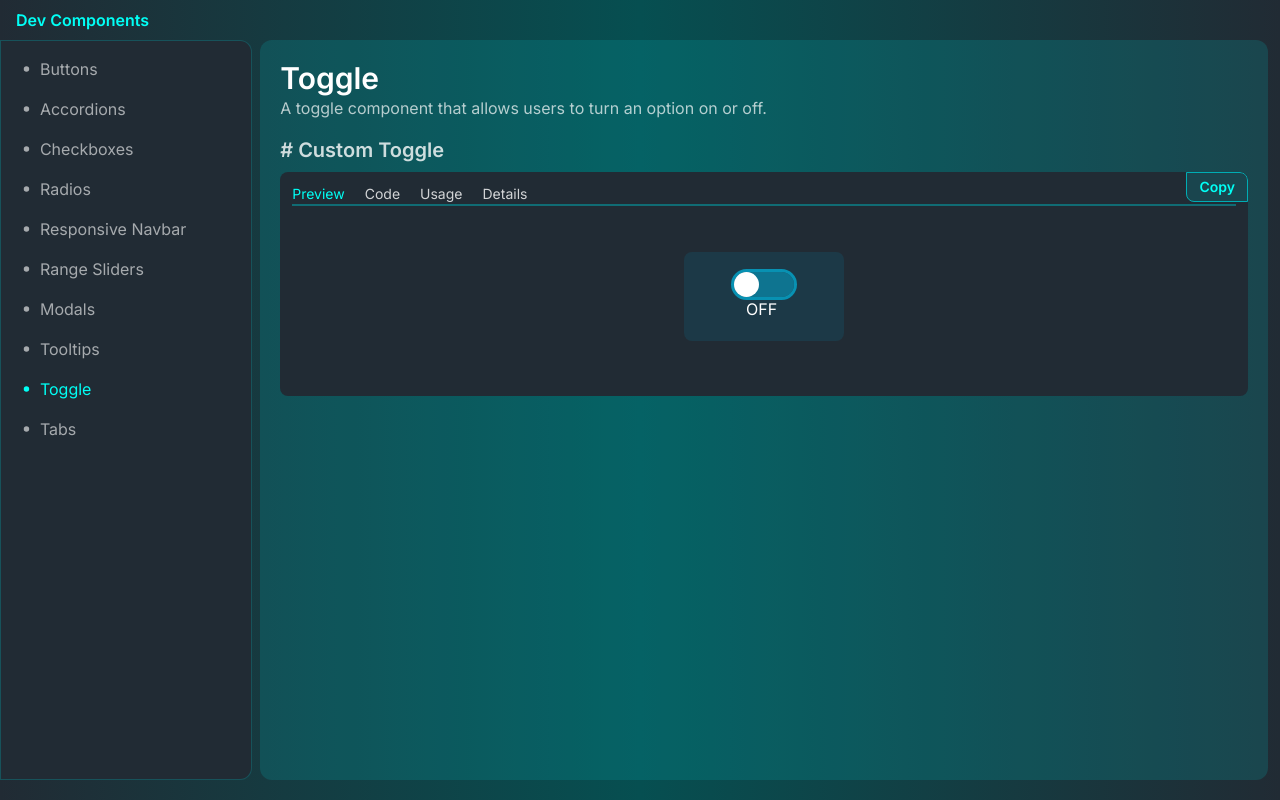
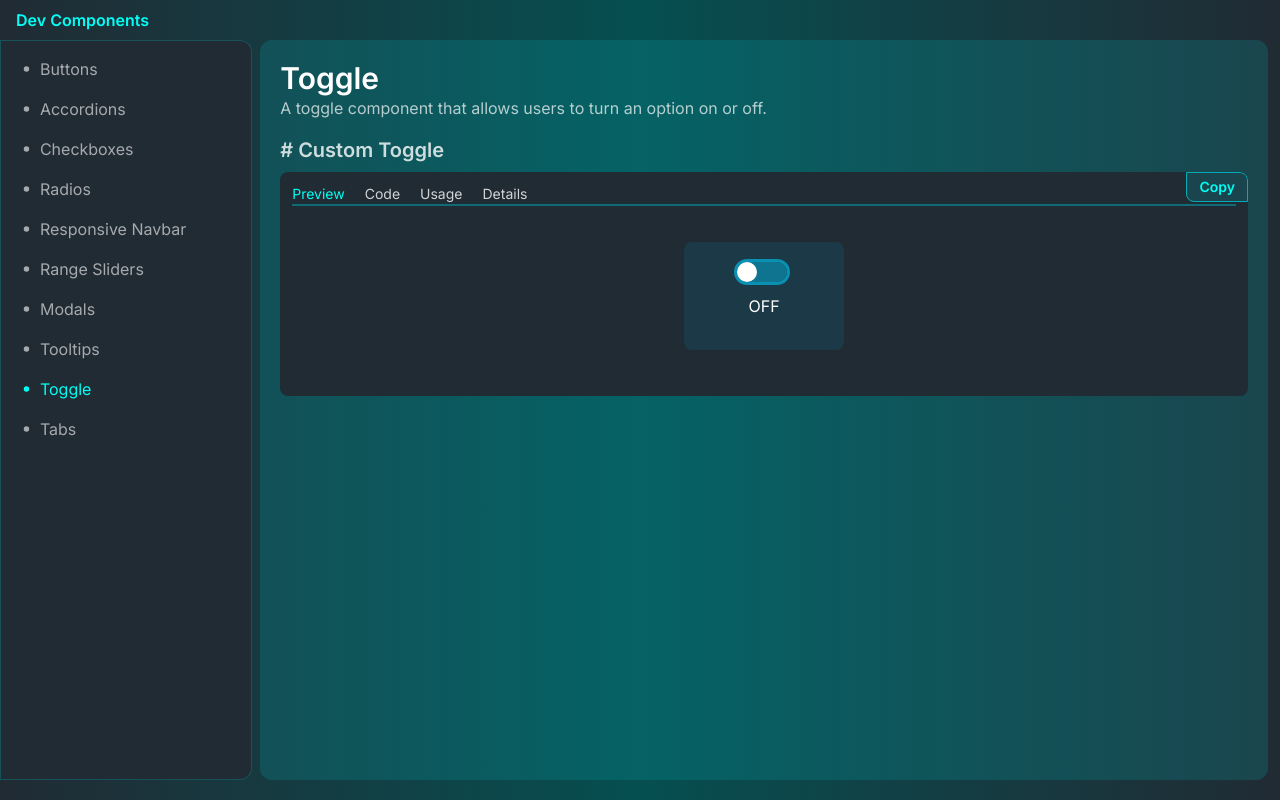
Before and after one commit to devyanshyadav/dev-components-v1, a Next.js app: page /components/toggles in a window 1280 px wide. Built offline with nearby package versions, Linux system fonts and the light colour scheme.

Commit message:
clsx applied

```diff
--- a/app/Preview_components/Toggle/CustomToggle.jsx
+++ b/app/Preview_components/Toggle/CustomToggle.jsx
@@ -3,7 +3,7 @@ import clsx from "clsx";
 import React from "react";
 
 const CustomToggle = ({ hasToggle, setHasToggle }) => {
-  const toggleSize = { width: 60, height: 25 };
+  const toggleSize = { width: 50, height: 20 };
 
   return (
     <>
@@ -33,7 +33,7 @@ const CustomToggle = ({ hasToggle, setHasToggle }) => {
           }}
         ></div>
       </label>
-      <span className="text-white mx-3">{hasToggle ? "ON" : "OFF"}</span>
+      <span className="text-white m-3 ">{hasToggle ? "ON" : "OFF"}</span>
     </>
   );
 };
--- a/app/Preview_components/Toggle/TogglesInfo.js
+++ b/app/Preview_components/Toggle/TogglesInfo.js
@@ -48,7 +48,7 @@ const TogglesInfo = [
     import React from "react";
 
     const CustomToggle = ({ hasToggle, setHasToggle }) => {
-      const toggleSize = { width: 60, height: 25 };
+      const toggleSize = { width: 50, height: 20 };
 
       return (
         <>
@@ -78,7 +78,7 @@ const TogglesInfo = [
               }}
             ></div>
           </label>
-          <span className="text-white mx-3">{hasToggle ? "ON" : "OFF"}</span>
+          <span className="text-white m-3 ">{hasToggle ? "ON" : "OFF"}</span>
         </>
       );
     };
```
